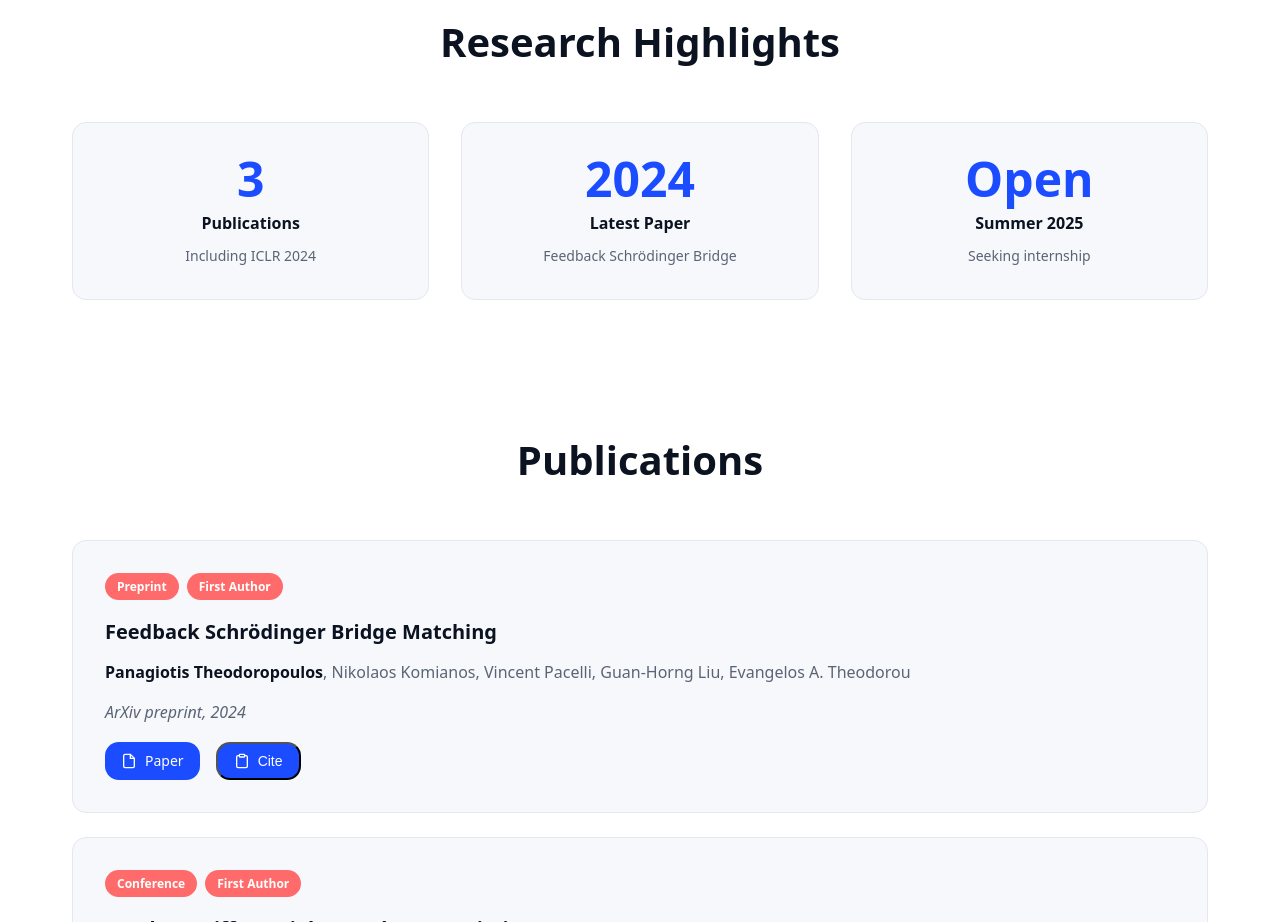
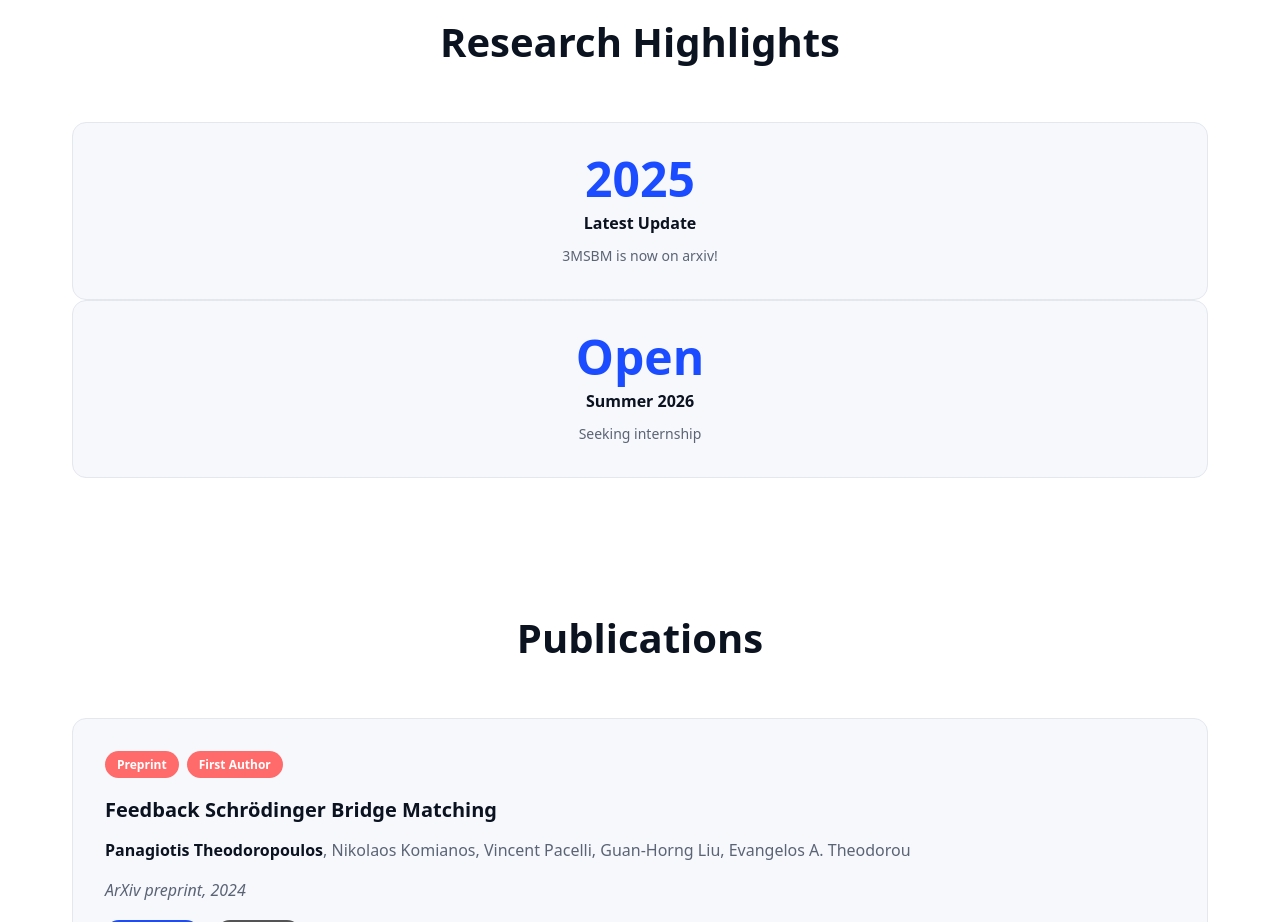
Before and after one commit to panostheo98/panostheo98.github.io, a plain HTML site: page index.html in a window 1280 px wide. Shown: the part 960-1882 px from the top of the page. Drawn offline with Linux system fonts and the light colour scheme.

Commit message:
Update index.html

```diff
--- a/index.html
+++ b/index.html
@@ -405,20 +405,14 @@
     <section class="section">
       <div class="container">
         <h2 class="section-title">Research Highlights</h2>
-        <div class="highlights-grid">
           <div class="highlight-card">
-            <div class="highlight-number">3</div>
-            <div class="highlight-label">Publications</div>
-            <div class="highlight-note">Including ICLR 2024</div>
-          </div>
-          <div class="highlight-card">
-            <div class="highlight-number">2024</div>
-            <div class="highlight-label">Latest Paper</div>
-            <div class="highlight-note">Feedback Schrödinger Bridge</div>
+            <div class="highlight-number">2025</div>
+            <div class="highlight-label">Latest Update</div>
+            <div class="highlight-note">3MSBM is now on arxiv!</div>
           </div>
           <div class="highlight-card">
             <div class="highlight-number">Open</div>
-            <div class="highlight-label">Summer 2025</div>
+            <div class="highlight-label">Summer 2026</div>
             <div class="highlight-note">Seeking internship</div>
           </div>
         </div>
```
